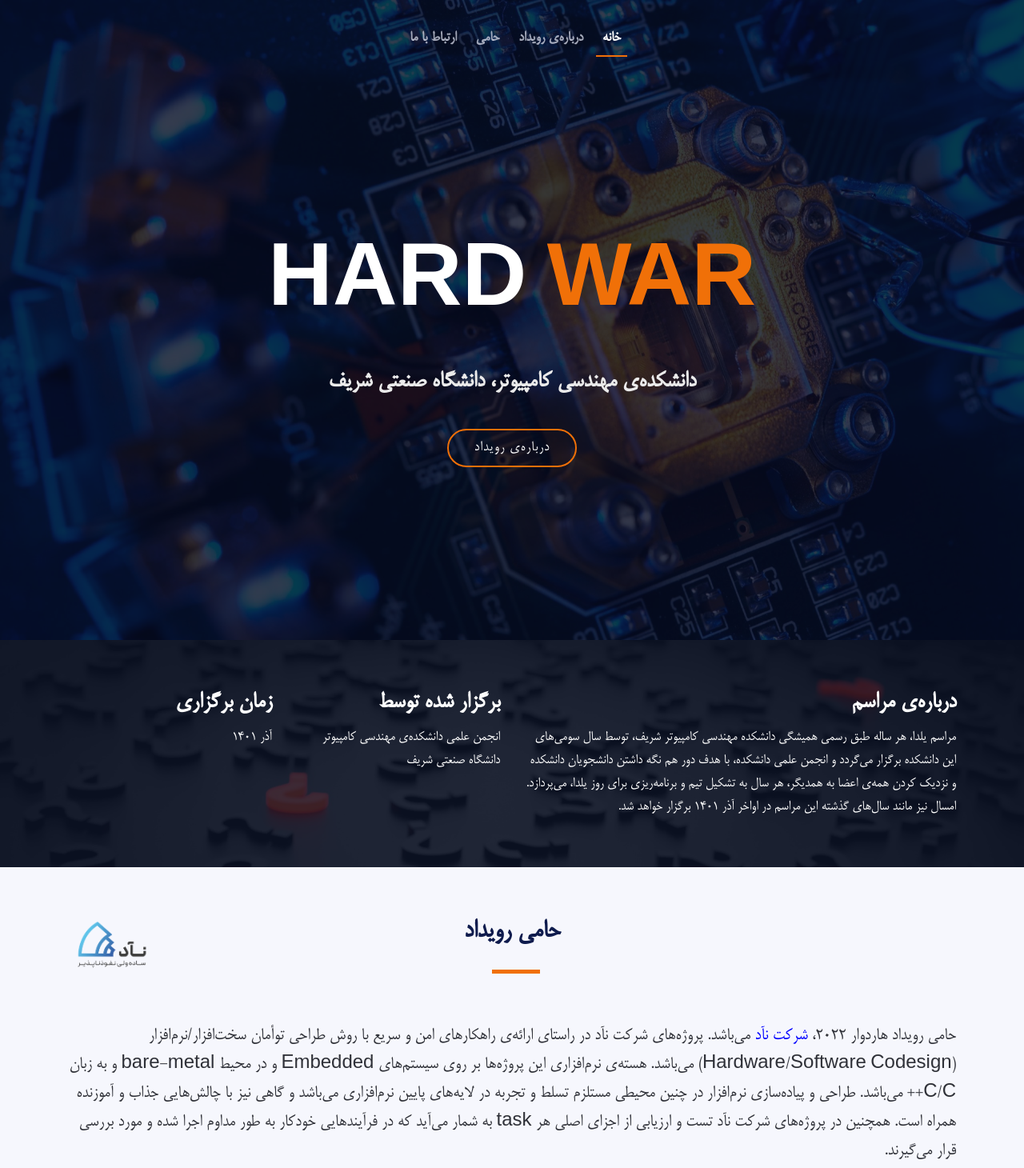
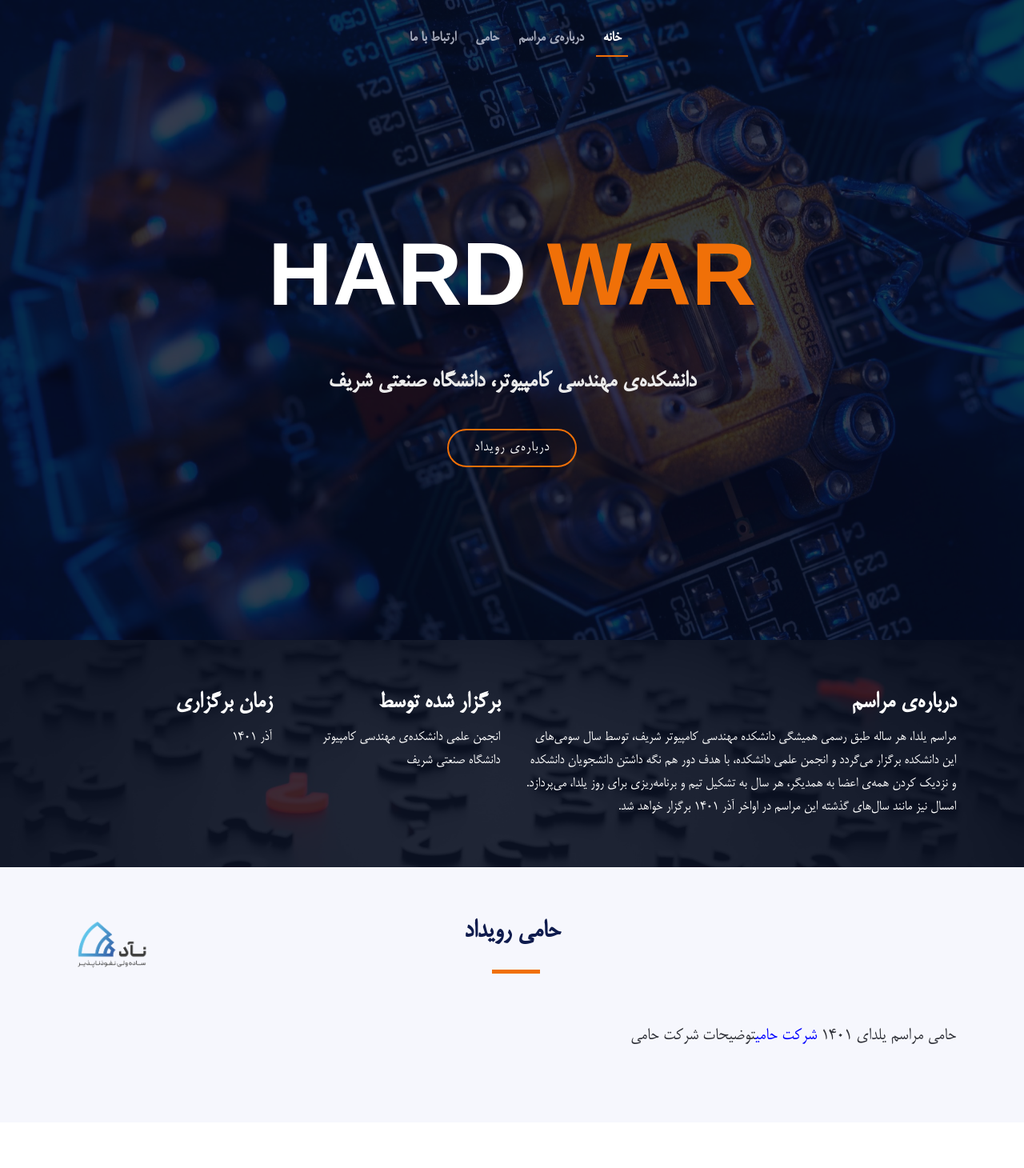
Before and after one commit to Imanm02/Yalda1401-CE-Sharif-Website, a plain HTML site: page index.html in a window 1280 px wide. Shown: the top 1460 px of the page at 80% size. Drawn offline with Linux system fonts and the light colour scheme.

Commit message:
fixing texts

```diff
--- a/index.html
+++ b/index.html
@@ -60,7 +60,7 @@
           <li><a class="buy-tickets-link" href="#contact">ارتباط با ما</a></li>
           <!-- <li><a class="buy-tickets-link" href="#speakers">تیم برگزاری</a></li> -->
           <li><a class="buy-tickets-link" href="#supporters">حامی</a></li>
-          <li><a class="buy-tickets-link" href="#about">درباره‌ی رویداد</a></li>
+          <li><a class="buy-tickets-link" href="#about">درباره‌ی مراسم</a></li>
           <li class="menu-active"><a class="buy-tickets-link" href="#intro">خانه</a></li>
 
 
@@ -123,10 +123,10 @@
       <div class="container">
         <div class="section-header">
           <h2>حامی رویداد</h2>
-          <img align="" src="img/NadLogo.png" alt="Simply Easy Learning" style ="position:absolute; top:0px; left:-8px; height:76px; width:125px;">
+          <img src="img/NadLogo.png" alt="Simply Easy Learning" style ="position:absolute; top:0px; left:-8px; height:76px; width:125px;">
         </div>
 
-        <p style="text-align: right; font-size: 1.5rem;">حامی رویداد هاردوار ۲۰۲۲، <a  href="http://naadsecure.ir/" style="text-align: centre; font-size: 1.5rem; color:blue;">شرکت نآد</a> می‌باشد. پروژه‌های شرکت نآد در راستای ارائه‌ی راهکارهای امن و سریع با روش طراحی توأمان سخت‌افزار/نرم‌افزار (Hardware/Software Codesign) می‌باشد. هسته‌ی نرم‌افزاری این پروژه‌ها بر روی سیستم‌های Embedded و در محیط bare-metal و به زبان C/C++ می‌باشد. طراحی و پیاده‌سازی نرم‌افزار در چنین محیطی مستلزم تسلط و تجربه در لایه‌های پایین نرم‌افزاری می‌باشد و گاهی نیز با چالش‌هایی جذاب و آموزنده همراه است. همچنین در پروژه‌های شرکت نآد تست و ارزیابی از اجزای اصلی هر task به شمار می‌آید که در فرآیند‌هایی خودکار به طور مداوم اجرا شده و مورد بررسی قرار می‌گیرند.</p>
+        <p style="text-align: right; font-size: 1.5rem;">حامی مراسم یلدای ۱۴۰۱ <a  href="http://naadsecure.ir/" style="text-align: centre; font-size: 1.5rem; color:blue;">شرکت حامی</a>توضیحات شرکت حامی</p>
 
         <!-- <div class="row no-gutters supporters-wrap clearfix">
 
```
